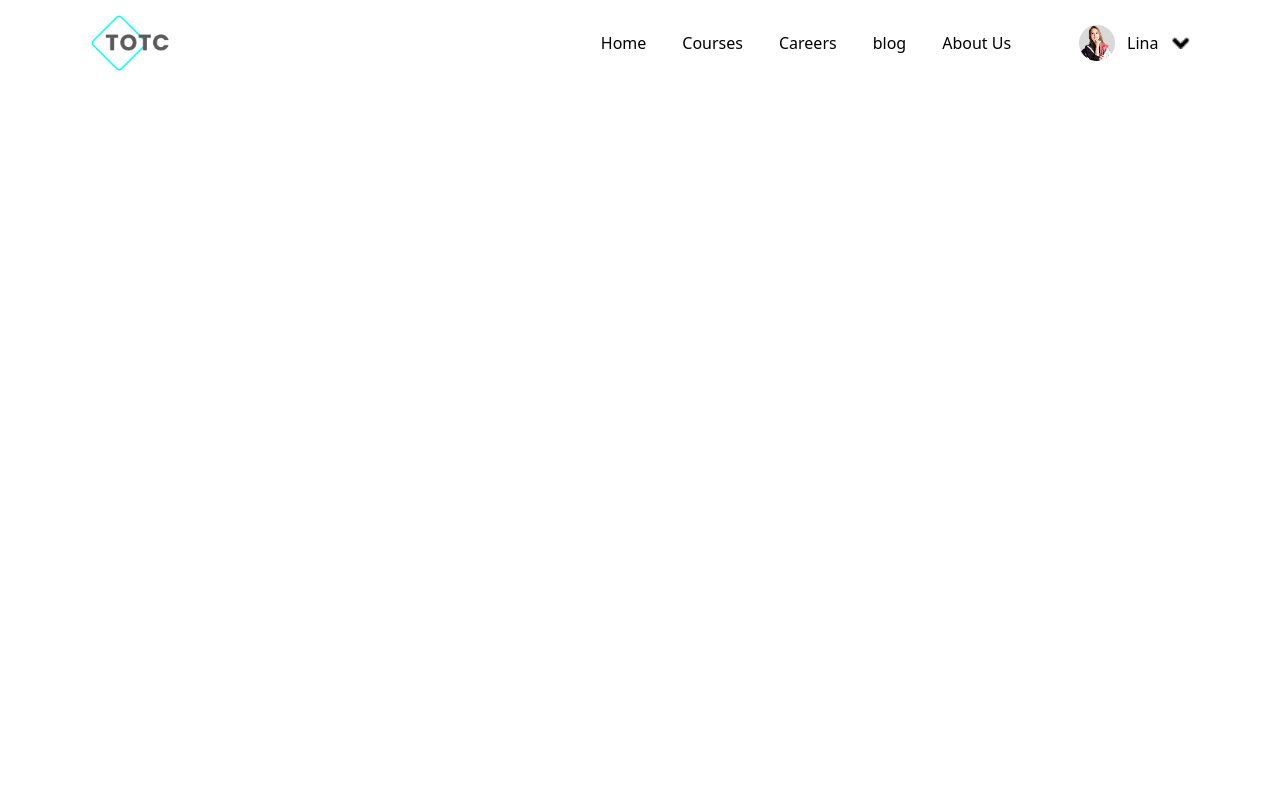
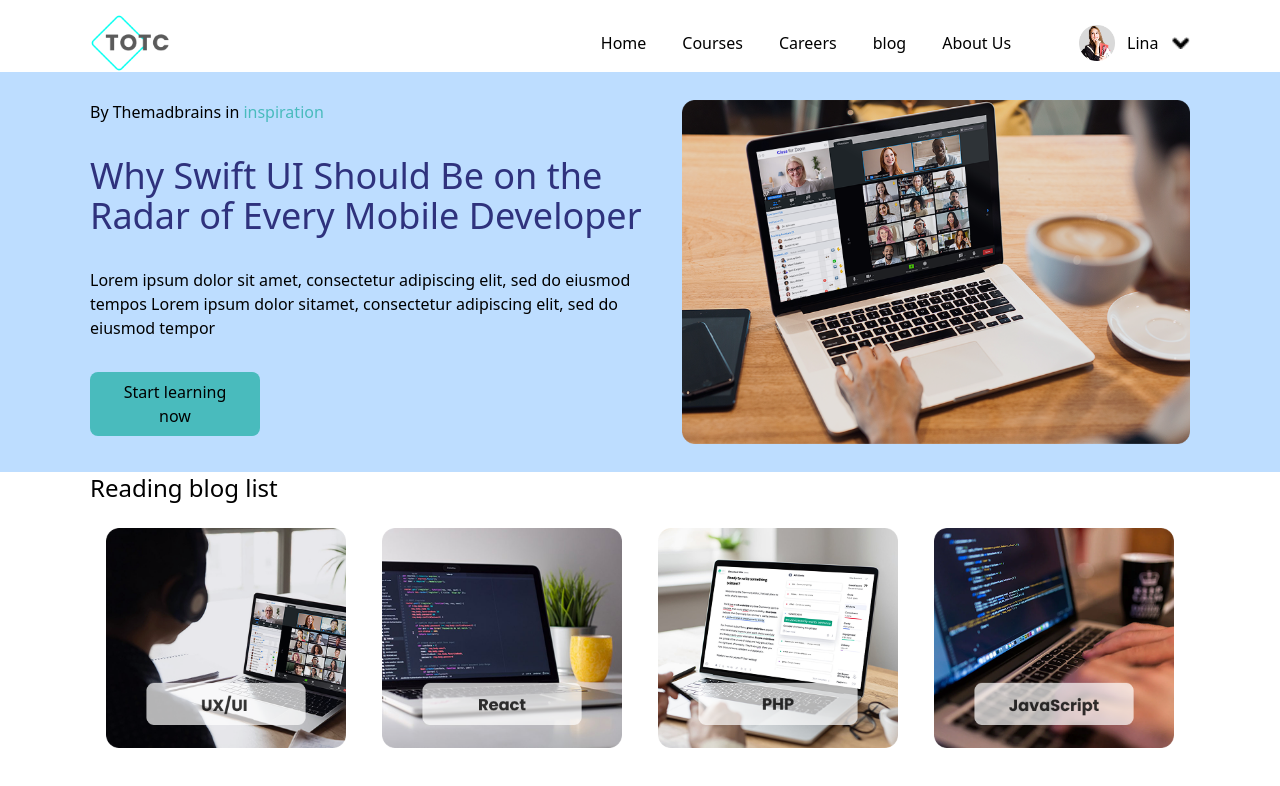
Before and after one commit to Amirkakaie/tailwind-css-learning-home-word-toct, a website: page public/index.html in a window 1280 px wide. Drawn offline with Linux system fonts and the light colour scheme.

Commit message:
feat : section.hero and section.reading-blog is complated

```diff
--- a/public/index.html
+++ b/public/index.html
@@ -36,7 +36,45 @@
     </main>
 
 
-    <section class="hero">
+    <section class="hero bg-[#9dccffab]">
+
+        <div class="hero-in max-w-[1100px] m-auto flex flex-row-reverse py-7 gap-8 ">
+
+            <div class="right">
+                <img class="w-[580px]" src="../img/Group 40.png" alt="">
+            </div>
+
+            <div class="left flex flex-col gap-8">
+
+                <p class="font-medium">By Themadbrains in <span class="text-[#49BBBD]">inspiration</span></p>
+
+                <h3 class=" text-[#2F327D] text-4xl max-w-[640px]">Why Swift UI Should Be on the Radar of Every Mobile  Developer</h3>
+
+                <p class=" max-w-[640px]">Lorem ipsum dolor sit amet, consectetur adipiscing elit, sed do eiusmod tempos Lorem ipsum dolor sitamet, consectetur adipiscing elit, sed do eiusmod tempor</p>
+
+                <button class="bg-[#49BBBD] px-4 py-2 w-[170px] rounded-[8px]">Start learning now</button>
+            </div>
+
+        </div>
+
+    </section>
+
+
+    <section class="reading-blog max-w-[1100px] m-auto">
+
+        <h2 class="font-medium text-2xl"> Reading blog list</h2>
+
+        <div class="items flex items-center gap-9 justify-center pt-6">
+
+            <img class="w-[240px]" src="../img/249.png" alt="">
+
+            <img class="w-[240px]" src="../img/250.png" alt="">
+
+            <img class="w-[240px]" src="../img/251.png" alt="">
+
+            <img class="w-[240px]" src="../img/Group 252.png" alt="">
+        </div>
+
 
 
     </section>
```
Also changed, not shown: dist/output.css, img/249.png (added), img/250.png (added), img/251.png (added), img/Group 252.png (added), img/Group 40.png (added).
